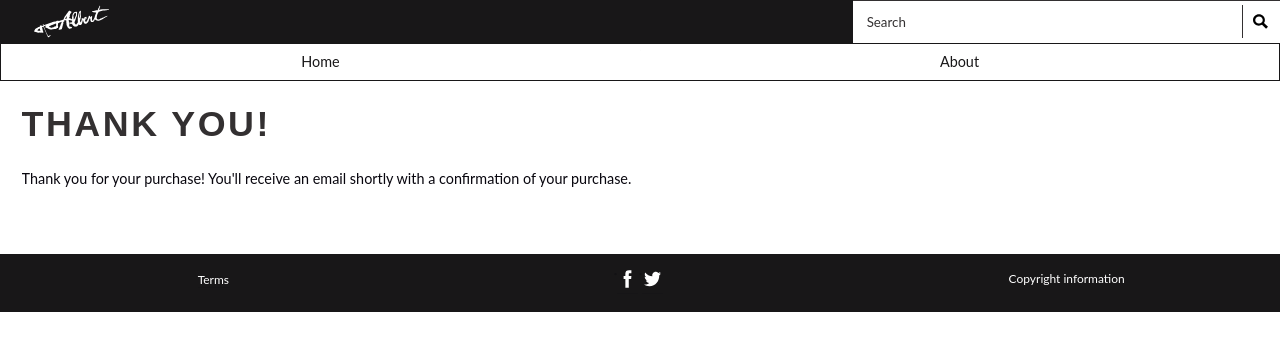
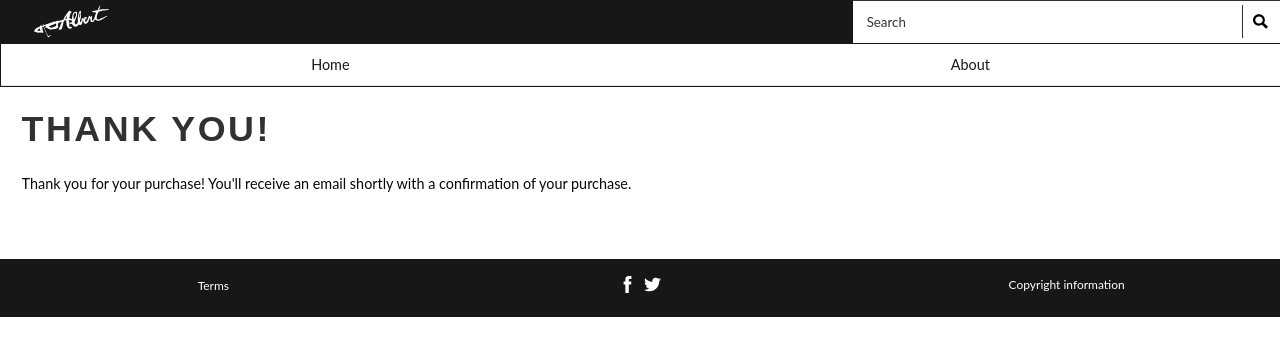
Before and after one commit to chav0021/ecommerce-website, a Jekyll site: the page built from thank-you.html, in a window 1280 px wide. Shown: the top 356 px of the page. Built offline with Jekyll 4.4.1, drawn with Linux system fonts in a browser that asks for light colours; some web fonts are replaced; Markdown is read by kramdown in place of the engine named in the settings.

Commit message:
Header CSS fix for <nav> elements highlight width

```diff
--- a/_includes/nav.html
+++ b/_includes/nav.html
@@ -1,7 +1,7 @@
 <nav class="grid">
 	<ul>
 		<li class="unit unit-s-1 unit-m-1-2 unit-l-1-2">
-			<a href="{{site.baseurl}}/" class="{% if page.url contains 'index' %}current{% endif %}">Home</a>
+			<a href="{{site.baseurl}}/" class="{% if page.url == '/' %}current{% endif %}">Home</a>
 		</li>
 		<li class="unit unit-s-1 unit-m-1-2 unit-l-1-2">
 			<a href="{{site.baseurl}}/about.html" class="{% if page.url contains 'about' %}current{% endif %}">About</a>
--- a/_layouts/default.html
+++ b/_layouts/default.html
@@ -21,8 +21,8 @@
 <body>
 
 	<header class="grid">
-		<div class="unit unit-s-1 unit-m-2-3 unit-l-2-3 logo">
-		</div>
+		<a href="/"><div class="unit unit-s-1 unit-m-2-3 unit-l-2-3 logo">
+		</div></a>
 		<div class="unit search unit-s-1 unit-m-1-3 unit-l-1-3">
 			<input type=search name=s placeholder="Search"><a href=""><i class="search-icon"></a></i>
 		</div>
--- a/css/header.css
+++ b/css/header.css
@@ -26,16 +26,19 @@
 	overflow:hidden;
 	height: auto;
 	text-align:center;
+	width:100%;
 }
 
 nav ul li {
 	text-align:center;
-	padding: 0.5em 0;
+	width: 50%;
 }
 
 nav ul li a {
 	color: #181718;
-	padding: 1.75em;
+	padding: 0.65em;
+	display:inline-block;
+	width: 100%;
 }
 
 .current {
```
